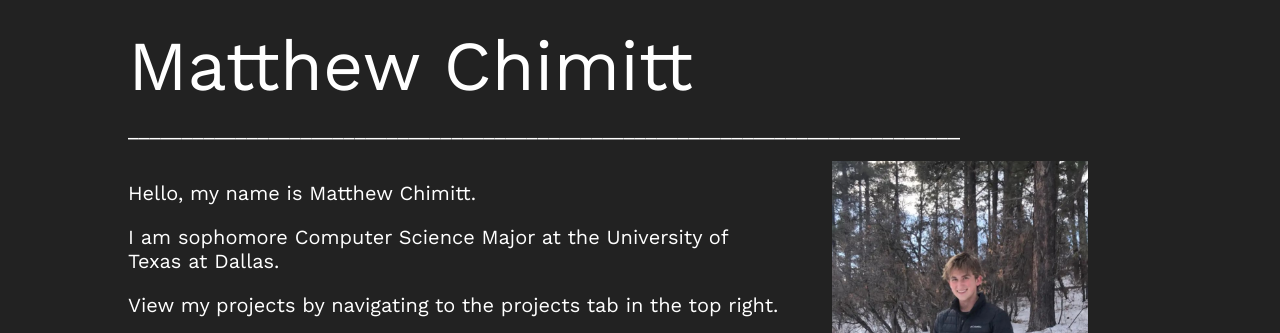
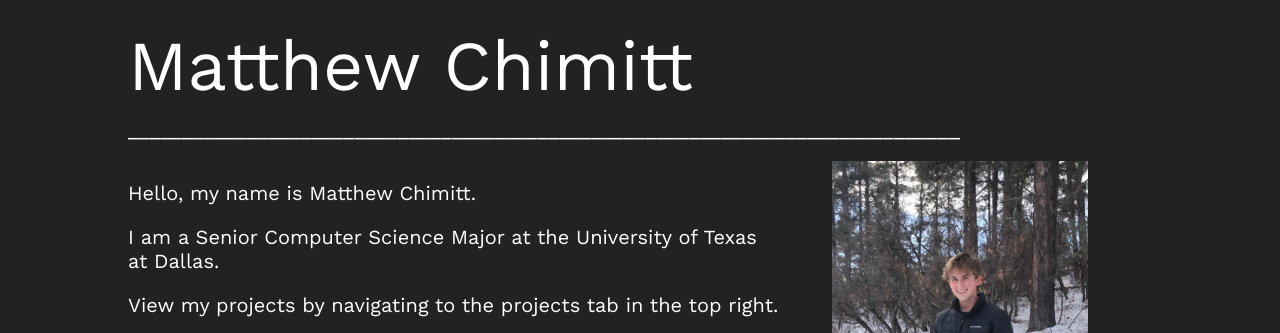
Before and after one commit to mchimitt/mchimitt.github.io, a plain HTML site: page index.html in a window 1280 px wide. Shown: the part 80-413 px from the top of the page. Drawn offline with nearby package versions, Linux system fonts and the light colour scheme.

Commit message:
Update index.html
fixed my intro paragraph HAHAHA

```diff
--- a/index.html
+++ b/index.html
@@ -32,7 +32,7 @@
         <img class="profile_pic" src="sources/Profile Pic.jpg" alt="Matthew Chimitt">
         <div class="info_text">
             <p>Hello, my name is Matthew Chimitt.</p>
-            <p>I am sophomore Computer Science Major at the University of Texas at Dallas.</p>
+            <p>I am a Senior Computer Science Major at the University of Texas at Dallas.</p>
             <p>View my projects by navigating to the projects tab in the top right.</p>
             <div id="portfolioIcons">
                 <ul class="icons">
```
